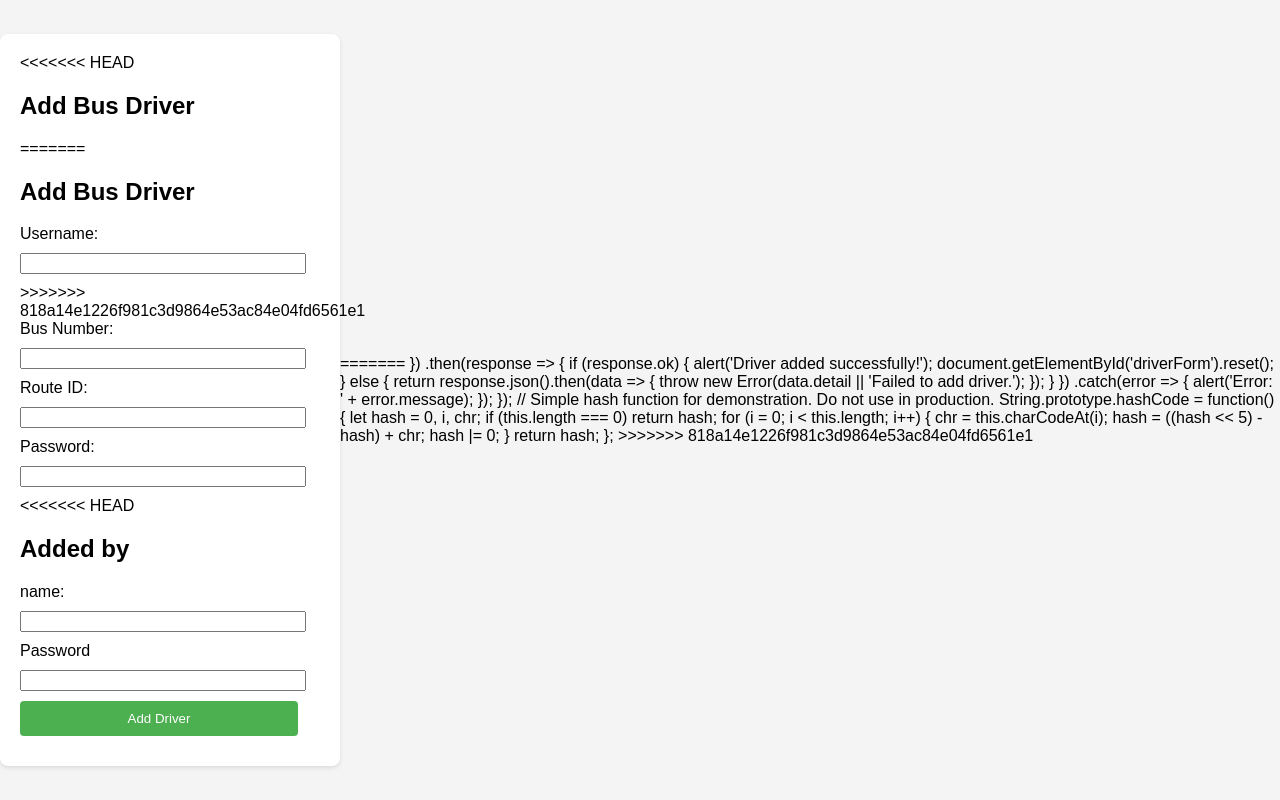
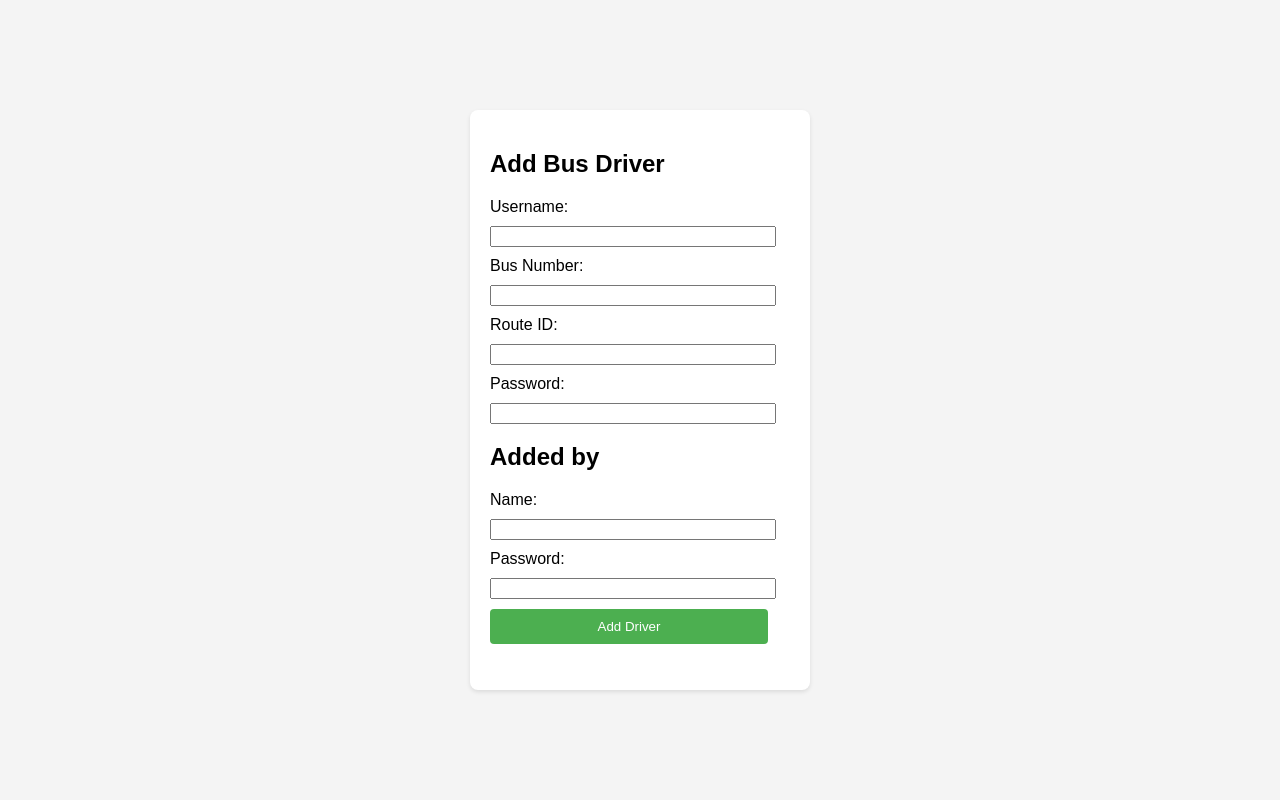
Before and after one commit to PrageshShrestha/sadak-sathi, a FastAPI app: page /create_bus in a window 1280 px wide. Run offline with FastAPI, Linux system fonts and the light colour scheme; parts of the project's set-up code (start-up, migrations or seed data) failed here and were passed over.

Commit message:
Update bus_driver.html

```diff
--- a/templates/bus_driver.html
+++ b/templates/bus_driver.html
@@ -21,7 +21,7 @@
         box-shadow: 0 2px 4px rgba(0, 0, 0, 0.1);
         width: 300px;
     }
-        .form-container label, .form-container input, .form-container select, .form-container button {
+    .form-container label, .form-container input, .form-container button {
         display: block;
         width: calc(100% - 22px);
         margin-bottom: 10px;
@@ -37,26 +37,36 @@
     .form-container button:hover {
         background-color: #45a049;
     }
+    #message {
+        margin-top: 10px;
+        font-size: 0.9rem;
+        padding: 8px;
+        border-radius: 4px;
+    }
+    #message.success {
+        background-color: #d4edda;
+        color: #155724;
+    }
+    #message.error {
+        background-color: #f8d7da;
+        color: #721c24;
+    }
 </style>
 </head>
 <body>
 <div class="form-container">
-<<<<<<< HEAD
     {% if route_list %}
     <h2>Available Routes</h2>
+    <ul>
         {% for name, id in route_list %}
         <li>{{ name }} | Route ID: {{ id }}</li>
         {% endfor %}
+    </ul>
     {% endif %}
-        <h2>Add Bus Driver</h2>
-        <form id="driverForm">
-
-=======
     <h2>Add Bus Driver</h2>
     <form id="driverForm">
         <label for="username">Username:</label>
         <input type="text" id="username" name="username" required>
->>>>>>> 818a14e1226f981c3d9864e53ac84e04fd6561e1
 
         <label for="bus_number">Bus Number:</label>
         <input type="text" id="bus_number" name="bus_number" required>
@@ -66,128 +76,68 @@
 
         <label for="password">Password:</label>
         <input type="password" id="password" name="password" required>
-<<<<<<< HEAD
+
         <h2>Added by</h2>
-           <label for="name">name:</label>
+        <label for="name">Name:</label>
         <input type="text" id="name" name="name" required>
-           <label for="password_name">Password</label>
+
+        <label for="password_name">Password:</label>
         <input type="text" id="password_name" name="password_name" required>
+
         <button type="submit">Add Driver</button>
+        <div id="message"></div>
     </form>
-    </div><script>
+</div>
+
+<script>
 document.getElementById('driverForm').addEventListener('submit', async function(event) {
     event.preventDefault();
 
-        const name = document.getElementById('name').value;
-        const busNumber = document.getElementById('bus_number').value;
-        const routeId = document.getElementById('route_id').value;
-        const password = document.getElementById('password').value;
-        const passwordName = document.getElementById('password_name').value;
+    const name = document.getElementById('name').value.trim();
+    const busNumber = document.getElementById('bus_number').value.trim();
+    const routeId = document.getElementById('route_id').value.trim();
+    const password = document.getElementById('password').value.trim();
+    const passwordName = document.getElementById('password_name').value.trim();
 
     const dataToSend = {
         name: name,
         bus_number: busNumber,
         route_id: routeId,
         password: password,
-            password_name: passwordName,
-            status: true,
+        password_name: passwordName
     };
 
-        console.log('Data to send:', dataToSend);
+    const messageDiv = document.getElementById('message');
+    messageDiv.textContent = '';
+    messageDiv.className = '';
 
     try {
         const response = await fetch('/add_bus', {
-=======
-
-            <button type="submit">Add Driver</button>
-        </form>
-    </div>
-
-    <script>
-        document.getElementById('driverForm').addEventListener('submit', function(event) {
-            event.preventDefault();
-
-            const username = document.getElementById('username').value;
-            const busNumber = document.getElementById('bus_number').value;
-            const routeId = document.getElementById('route_id').value;
-            const password = document.getElementById('password').value;
-
-            // Simulate password hashing (replace with a secure hashing library in production)
-            const passwordHash = String(password.hashCode());
-
-            const dataToSend = {
-                username: username,
-                bus_number: busNumber,
-                route_id: routeId,
-                password_hash: password,
-                status: true,
-            };
-
-            console.log('Data to send:', dataToSend);
-
-            fetch('/create_bus_driver/', {
->>>>>>> 818a14e1226f981c3d9864e53ac84e04fd6561e1
             method: 'POST',
-                headers: {
-                    'Content-Type': 'application/json',
-                },
-                body: JSON.stringify(dataToSend),
-<<<<<<< HEAD
+            headers: { 'Content-Type': 'application/json' },
+            body: JSON.stringify(dataToSend)
         });
 
-            const data = await response.json(); // <-- always parse JSON
+        if (!response.ok) {
+            throw new Error(`Server responded with status ${response.status}`);
+        }
 
-            if (response.ok) {
-                alert(data.details); // show the server's "details" field
+        const result = await response.json();
+
+        if (result.details && result.details.toLowerCase().includes('success')) {
+            messageDiv.textContent = result.details;
+            messageDiv.className = 'success';
             document.getElementById('driverForm').reset();
         } else {
-                throw new Error(data.details || 'Failed to add driver.');
+            messageDiv.textContent = result.details || 'Error adding bus.';
+            messageDiv.className = 'error';
         }
     } catch (error) {
-            alert('Error: ' + error.message);
+        console.error('Error:', error);
+        messageDiv.textContent = 'An error occurred while adding the bus. Please try again.';
+        messageDiv.className = 'error';
     }
 });
-
-    String.prototype.hashCode = function() {
-        let hash = 0, i, chr;
-        if (this.length === 0) return hash;
-        for (i = 0; i < this.length; i++) {
-            chr = this.charCodeAt(i);
-            hash = ((hash << 5) - hash) + chr;
-            hash |= 0;
-        }
-        return hash;
-    };
-</script>
-=======
-            })
-            .then(response => {
-                if (response.ok) {
-                    alert('Driver added successfully!');
-                    document.getElementById('driverForm').reset();
-                } else {
-                    return response.json().then(data => {
-                        throw new Error(data.detail || 'Failed to add driver.');
-                    });
-                }
-            })
-            .catch(error => {
-                alert('Error: ' + error.message);
-            });
-        });
-
-        // Simple hash function for demonstration. Do not use in production.
-        String.prototype.hashCode = function() {
-            let hash = 0, i, chr;
-            if (this.length === 0) return hash;
-            for (i = 0; i < this.length; i++) {
-                chr = this.charCodeAt(i);
-                hash = ((hash << 5) - hash) + chr;
-                hash |= 0;
-            }
-            return hash;
-        };
 </script>
 </body>
 </html>
->>>>>>> 818a14e1226f981c3d9864e53ac84e04fd6561e1
```
Lines whose indentation alone changed are shown as unchanged.
